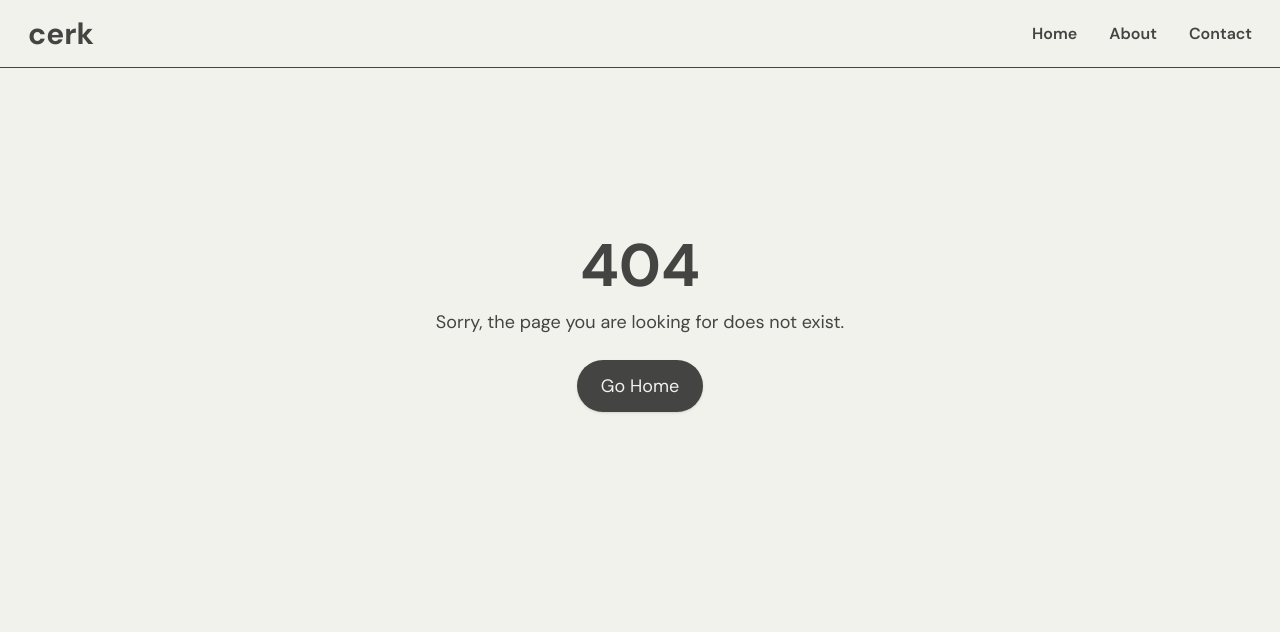
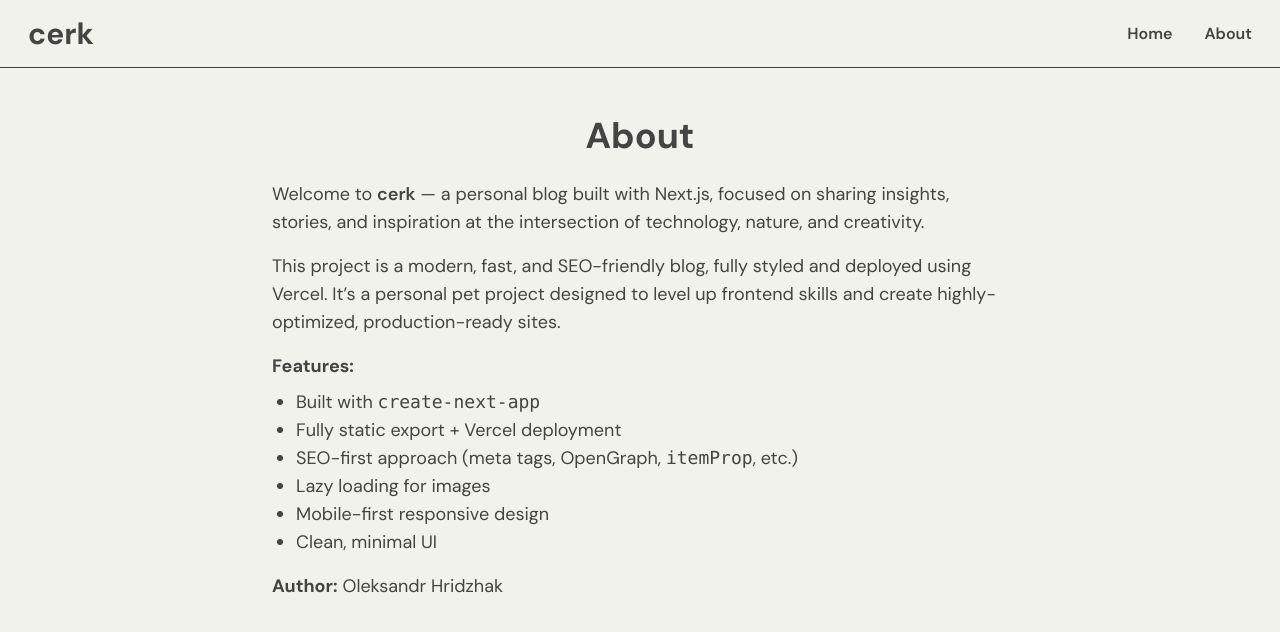
Before and after one commit to OleksandrHridzhak/cerk, a Next.js app: page /about in a window 1280 px wide. Before the commit this address had no page. Shown: the top 632 px of the page. Built offline with nearby package versions, Linux system fonts and the light colour scheme.

Commit message:
feat: implement SlideMenu item click handler and update menuItems constant

```diff
--- /dev/null
+++ b/src/app/about/page.tsx
@@ -0,0 +1,31 @@
+import React from "react";
+
+export default function AboutPage() {
+    return (
+        <div className="max-w-3xl mx-auto py-12 px-4 text-gray-c">
+            <h1 className="text-4xl font-bold text-center mb-6">About</h1>
+
+            <p className="mb-4 text-lg">
+                Welcome to <span className="font-semibold">cerk</span> — a personal blog built with Next.js, focused on sharing insights, stories, and inspiration at the intersection of technology, nature, and creativity.
+            </p>
+
+            <p className="mb-4 text-lg">
+                This project is a modern, fast, and SEO-friendly blog, fully styled and deployed using Vercel. It’s a personal pet project designed to level up frontend skills and create highly-optimized, production-ready sites.
+            </p>
+
+            <p className="mb-2 text-lg font-bold">Features:</p>
+            <ul className="list-disc ml-6 mb-4 text-lg">
+                <li>Built with <code>create-next-app</code></li>
+                <li>Fully static export + Vercel deployment</li>
+                <li>SEO-first approach (meta tags, OpenGraph, <code>itemProp</code>, etc.)</li>
+                <li>Lazy loading for images</li>
+                <li>Mobile-first responsive design</li>
+                <li>Clean, minimal UI</li>
+            </ul>
+
+            <p className="mb-4 text-lg">
+                <strong>Author:</strong> Oleksandr Hridzhak
+            </p>
+        </div>
+    );
+}
--- a/src/components/Header/SlideMenu.tsx
+++ b/src/components/Header/SlideMenu.tsx
@@ -56,6 +56,7 @@ const SlideMenu: React.FC<SlideMenuProps> = ({ isOpen, onClose, menuItems = [] }
               <Link
                 href={item.href}
                 ref={i === 0 ? firstLinkRef : undefined}
+                onClick={onClose}
                 tabIndex={isOpen ? 0 : -1}
                 className="no-underline text-gray-800 text-3xl font-bold hover:text-blue-600 transition-colors"
               >
--- a/src/constants/menuItems.ts
+++ b/src/constants/menuItems.ts
@@ -1,5 +1,4 @@
 export const menuItems = [
   { label: 'Home', href: '/' },
-  { label: 'About', href: '/about' },
-  { label: 'Contact', href: '/contact' },
+  { label: 'About', href: '/about' }
 ]
```
